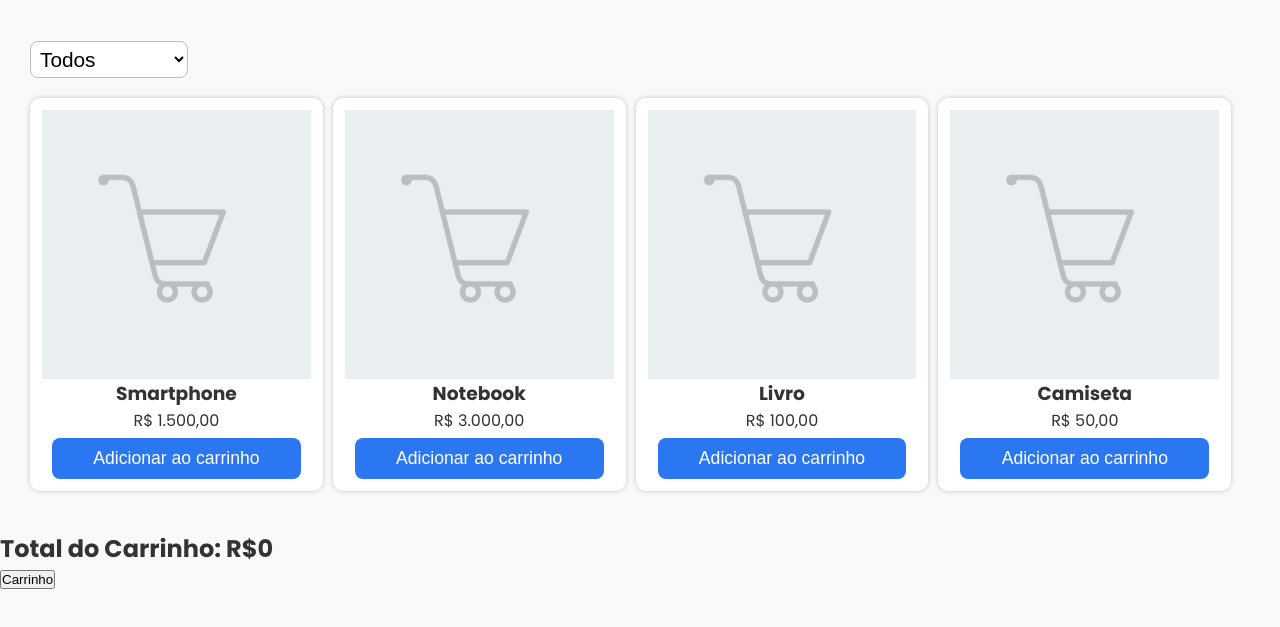
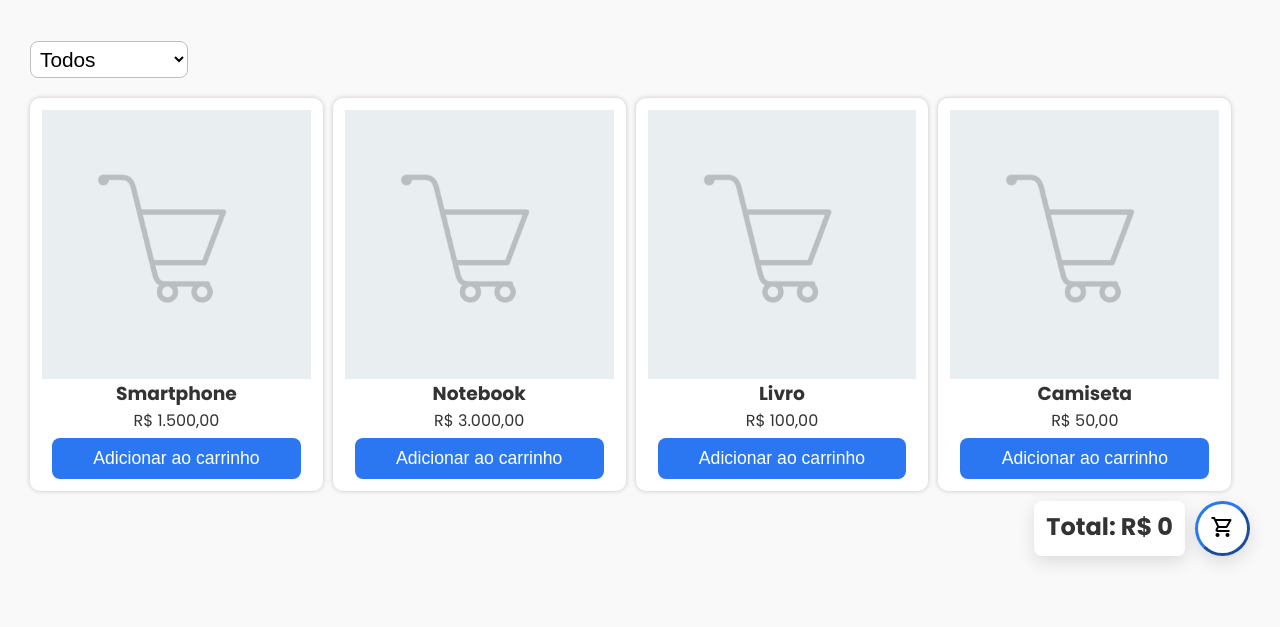
Before and after one commit to paulo-arthur-dev/projeto-ecommerce, a plain HTML site: page index.html in a window 1280 px wide. Shown: the part 101-728 px from the top of the page. Drawn offline with nearby package versions, Linux system fonts and the light colour scheme.

Commit message:
estilo do total e botão carrinho

```diff
--- a/css/style.css
+++ b/css/style.css
@@ -31,6 +31,10 @@ h1 {
     border-radius: 8px;
     background-color: #ffffff;
     border: 1px solid rgb(194, 189, 189);
+}
+
+.filtro-categoria:focus {
+    border: 1px solid #2A77F1;
 }
 
 .produtos {
@@ -90,6 +94,39 @@ h1 {
     transition: .2s ease-in-out;
 }
 
+.total-e-carrinho {
+    display: flex;
+    justify-content: end;
+    gap: 10px;
+
+    position: sticky;
+    bottom: 20px;
+    z-index: 9999;
+}
+
+.total-e-carrinho h2 {
+    background-color: #ffffffdc;
+    padding: 8px 12px;
+    border-radius: 8px;
+    box-shadow: 0 6px 18px rgba(0,0,0,0.12);
+    -webkit-backdrop-filter: blur(3px);
+    backdrop-filter: blur(3px);
+}
+
+.total-e-carrinho button {
+    width: 55px;
+    height: 55px;
+    border-radius: 50%;
+    border: none;
+    background-color: #ffffffdc;
+    border: 3px #2A77F1;
+    border-style: outset;
+    box-shadow: 0 6px 18px rgba(0,0,0,0.12);
+    cursor: pointer;
+    -webkit-backdrop-filter: blur(3px);
+    backdrop-filter: blur(3px);
+}
+
 .carrinho-modal-background {
     position: fixed;
     inset: 0;
--- a/index.html
+++ b/index.html
@@ -11,6 +11,8 @@
     <link
         href="https://fonts.googleapis.com/css2?family=Poppins:ital,wght@0,100;0,200;0,300;0,400;0,500;0,600;0,700;0,800;0,900;1,100;1,200;1,300;1,400;1,500;1,600;1,700;1,800;1,900&display=swap"
         rel="stylesheet">
+    <link rel="stylesheet"
+        href="https://fonts.googleapis.com/css2?family=Material+Symbols+Outlined:opsz,wght,FILL,GRAD@20..48,100..700,0..1,-50..200&icon_names=shopping_cart" />
 </head>
 
 <body>
@@ -32,11 +34,17 @@
             Produto...
             -->
         </ul>
+
+        <div class="total-e-carrinho">
+            <h2>Total: <span id="totalCarrinho">R$ 0</span> </h2>
+            <button id="btnCarrinho"> <span class="material-symbols-outlined">
+                    shopping_cart
+                </span> </button>
+        </div>
     </section>
 
-    <h2>Total do Carrinho: <span id="totalCarrinho">R$0</span> </h2>
 
-    <button id="btnCarrinho">Carrinho</button>
+
 
     <!-- Modal para o carrinho -->
     <div class="carrinho-modal-background fechado" id="modalCarrinho" aria-hidden="true">
--- a/js/script.js
+++ b/js/script.js
@@ -76,9 +76,9 @@ document.addEventListener('DOMContentLoaded', () => {
 
     //Calcula e exibe o total do carrinho
     function calcularTotal() {
-        const total = carrinho.reduce((acc, produto) => acc + produto.preco, 0)
+        const total = Number(carrinho.reduce((acc, produto) => acc + produto.preco, 0))
 
-        totalCarrinho.textContent = `R$${total}`
+        totalCarrinho.textContent = `${total.toLocaleString('pt-BR', {style: 'currency', currency: 'BRL'})}`
     }
 
     //Função para abrir o modal do carrinho
```
